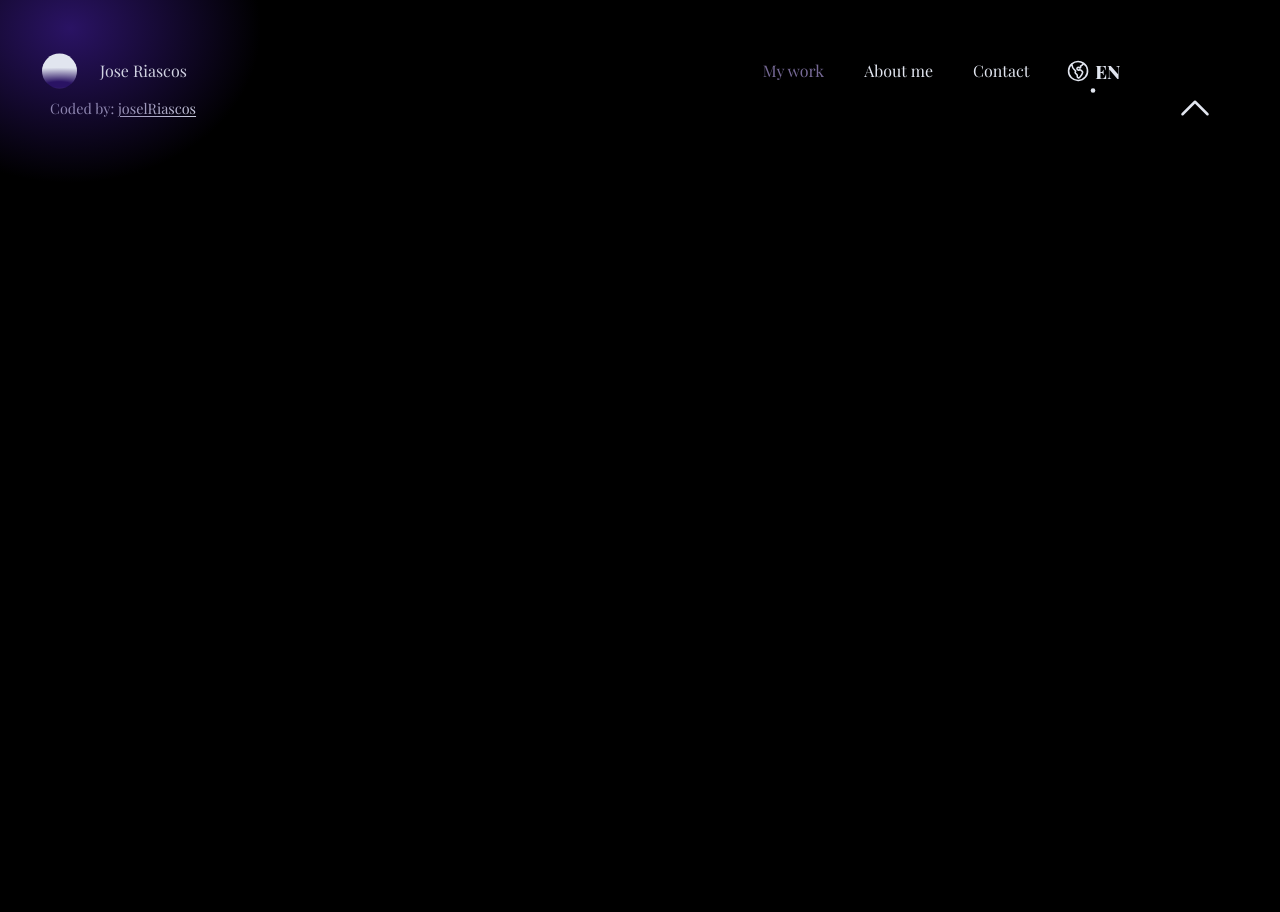
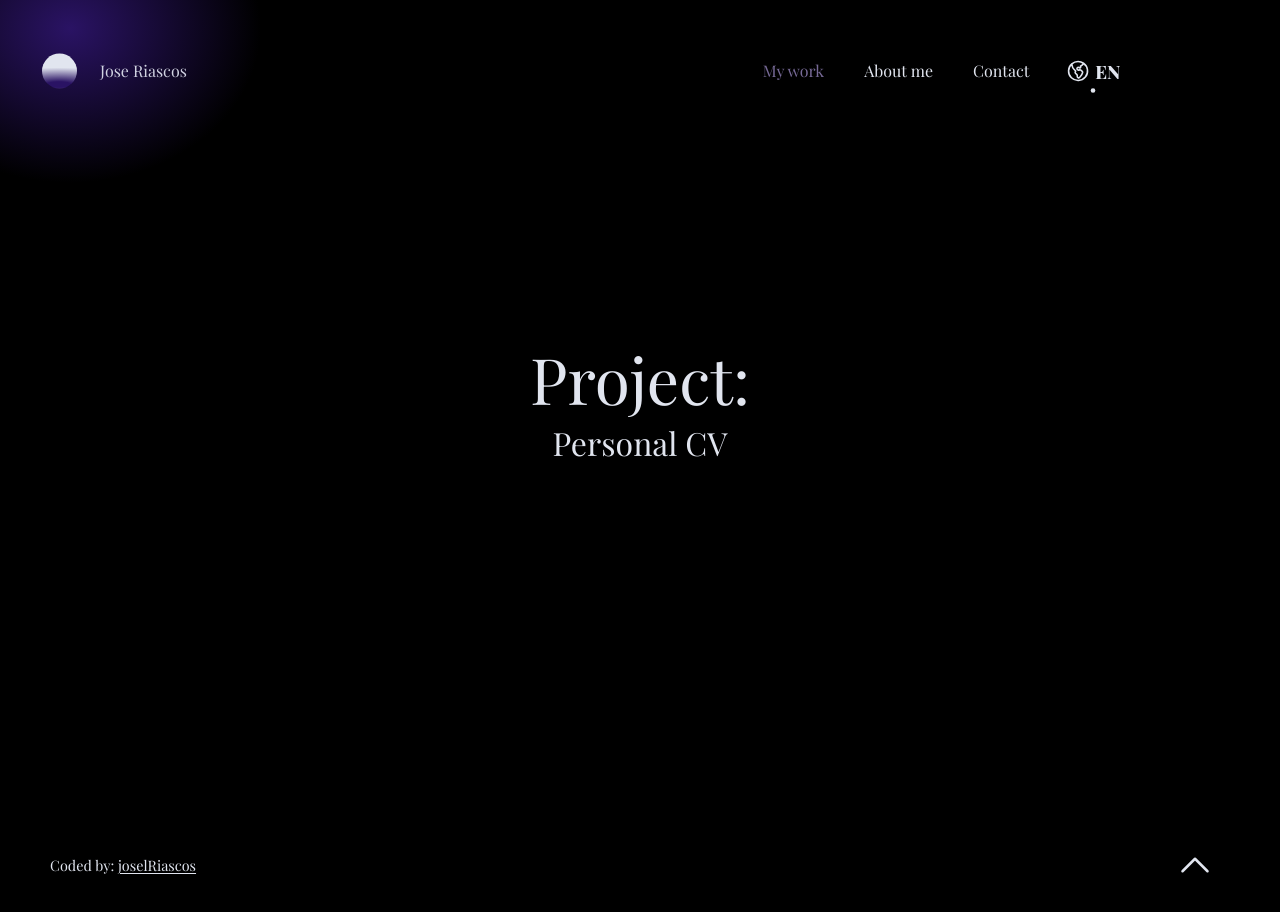
Before and after one commit to joselriascos/Web_Portfolio, a React (Vite) app: page /project/1 in a window 1280 px wide. Shown: the top 912 px of the page. Before the commit the page ends 800 px from the top, so only its background shows below. Built offline with nearby package versions, Linux system fonts and the light colour scheme; a web font is replaced by a local one.

Commit message:
Added id detection to Project page

```diff
--- a/src/mocks/projects.json
+++ b/src/mocks/projects.json
@@ -1,6 +1,7 @@
 {
   "projects": [
     {
+      "id": 1,
       "title": {
         "en": "Personal CV",
         "es": "CV Personal"
@@ -14,6 +15,7 @@
       "site_url": "https://joselriascos.vercel.app/"
     },
     {
+      "id": 2,
       "title": {
         "en": "Pokemon searcher",
         "es": "Pokemon searcher"
@@ -27,6 +29,7 @@
       "site_url": "https://joselriascos-pokemon-searcher.netlify.app/"
     },
     {
+      "id": 3,
       "title": {
         "en": "Random quote machine",
         "es": "Máquina de citas aleatorias"
--- a/src/pages/Project.jsx
+++ /dev/null
@@ -1,5 +0,0 @@
-export default function Project() {
-    return (
-        <h1>project:</h1>
-    )
-}
--- /dev/null
+++ b/src/pages/Project/Project.css
@@ -0,0 +1,3 @@
+.project-container {
+  height: 100svh;
+}
--- /dev/null
+++ b/src/pages/Project/Project.jsx
@@ -0,0 +1,46 @@
+import './Project.css'
+import { useNavigate, useParams } from 'react-router'
+import { projects } from '../../mocks/projects.json'
+import { useAppContext } from '../../hooks/useAppContext'
+import { useEffect } from 'react'
+
+export default function Project() {
+  const { projectId } = useParams()
+  const navigate = useNavigate()
+  const { lang } = useAppContext()
+  const selectedProject = projects.find(
+    (project) => project.id === parseInt(projectId)
+  )
+
+  useEffect(() => {
+    if (!selectedProject) navigate('/404')
+  }, [selectedProject])
+
+  return (
+    <div
+      className="project-container"
+      style={{ display: 'grid', placeContent: 'center' }}
+    >
+      <h1
+        style={{
+          color: 'var(--white)',
+          fontSize: '4em',
+          fontWeight: '400',
+          textAlign: 'center',
+        }}
+      >
+        Project:
+      </h1>
+      <p
+        style={{
+          color: 'var(--white)',
+          fontSize: '2em',
+          fontWeight: '400',
+          textAlign: 'center',
+        }}
+      >
+        {selectedProject?.title[lang]}
+      </p>
+    </div>
+  )
+}
--- a/src/routes/router.jsx
+++ b/src/routes/router.jsx
@@ -3,7 +3,7 @@ import App from '../App'
 import Home from '../pages/Home'
 import AboutMe from '../pages/AboutMe/AboutMe'
 import Contact from '../pages/Contact/Contact'
-import Project from '../pages/Project'
+import Project from '../pages/Project/Project'
 import Error404 from '../pages/404/404'
 
 export const router = createBrowserRouter([
```
